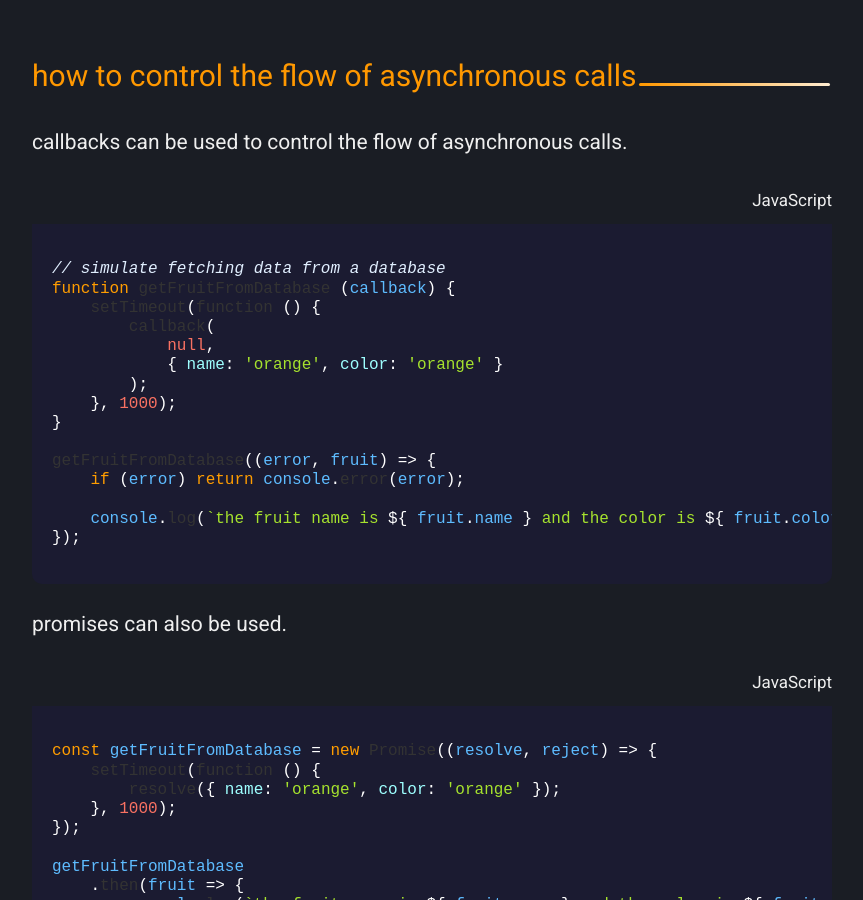
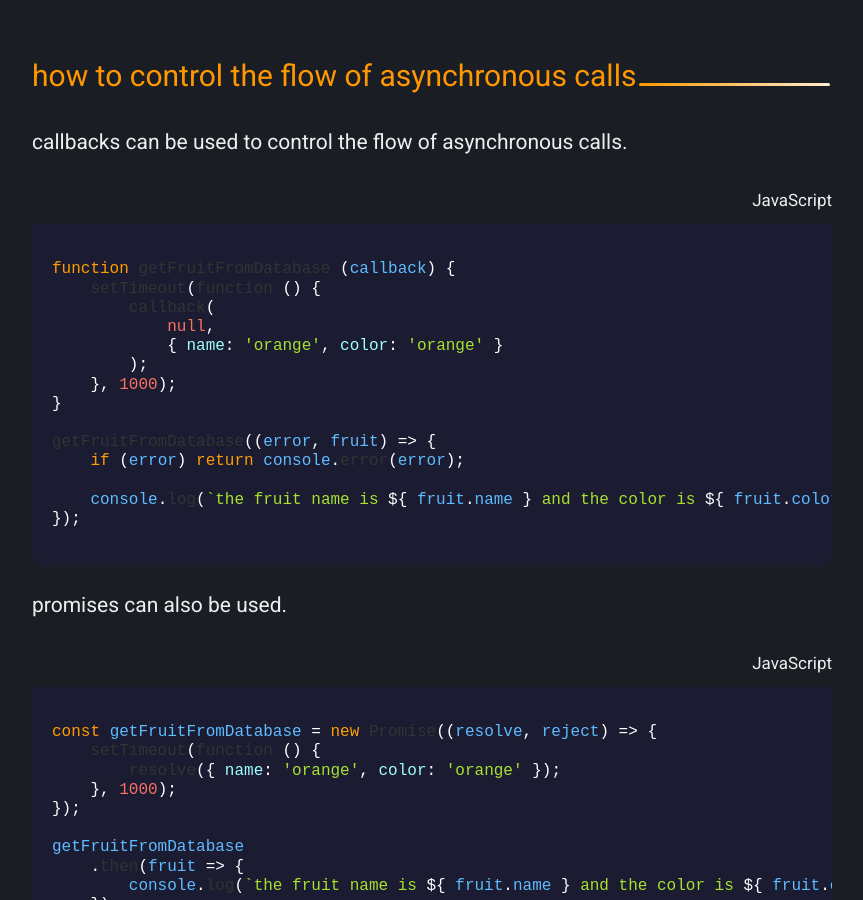
Before and after one commit to codinglead/codinglead.github.io, a Jekyll site: the page built from _posts/2018-12-07-is-javascript-synchronous-asynchronous-or-single-threaded.md, in a window 1280 px wide and 900 px high, scrolled down 4493 px. Shown: the whole window, without its empty margins (208-1071 px from the left). Built offline with Jekyll 4.4.1, drawn with Linux system fonts in a browser that asks for light colours; comment, search, counter and statistics services are not loaded; some of the changed lines change nothing that is shown.

Commit message:
update wording

````diff
--- a/_posts/2018-12-07-is-javascript-synchronous-asynchronous-or-single-threaded.md
+++ b/_posts/2018-12-07-is-javascript-synchronous-asynchronous-or-single-threaded.md
@@ -2,7 +2,7 @@
 layout: project
 title: is JavaScript synchronous, asynchronous or single-threaded
 date: 2018-12-07 10:58 -0700
-updated: 2021-09-28 08:50 -0700
+updated: 2021-09-28 08:54 -0700
 meta: JavaScript is synchronous and single-threaded with capability to do asynchronous calls.
 pic: images/javascript.png
 imgAlt: the javascript logo
@@ -129,7 +129,6 @@ callbacks can be used to control the flow of asynchronous calls.
 <p class="highlight__file-desc">JavaScript</p>
 
 ```javascript
-// simulate fetching data from a database
 function getFruitFromDatabase (callback) {
     setTimeout(function () {
         callback(
````
